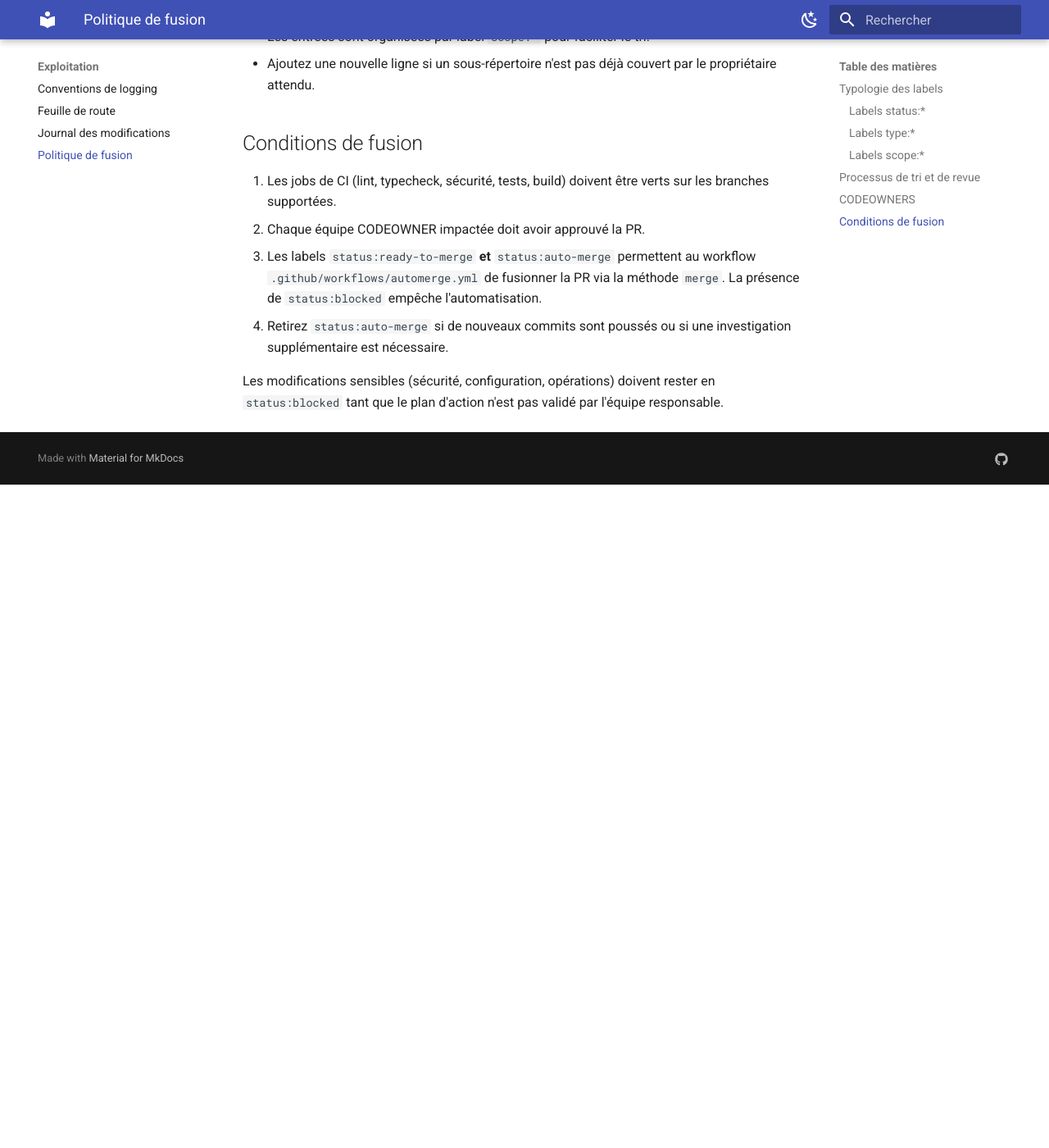
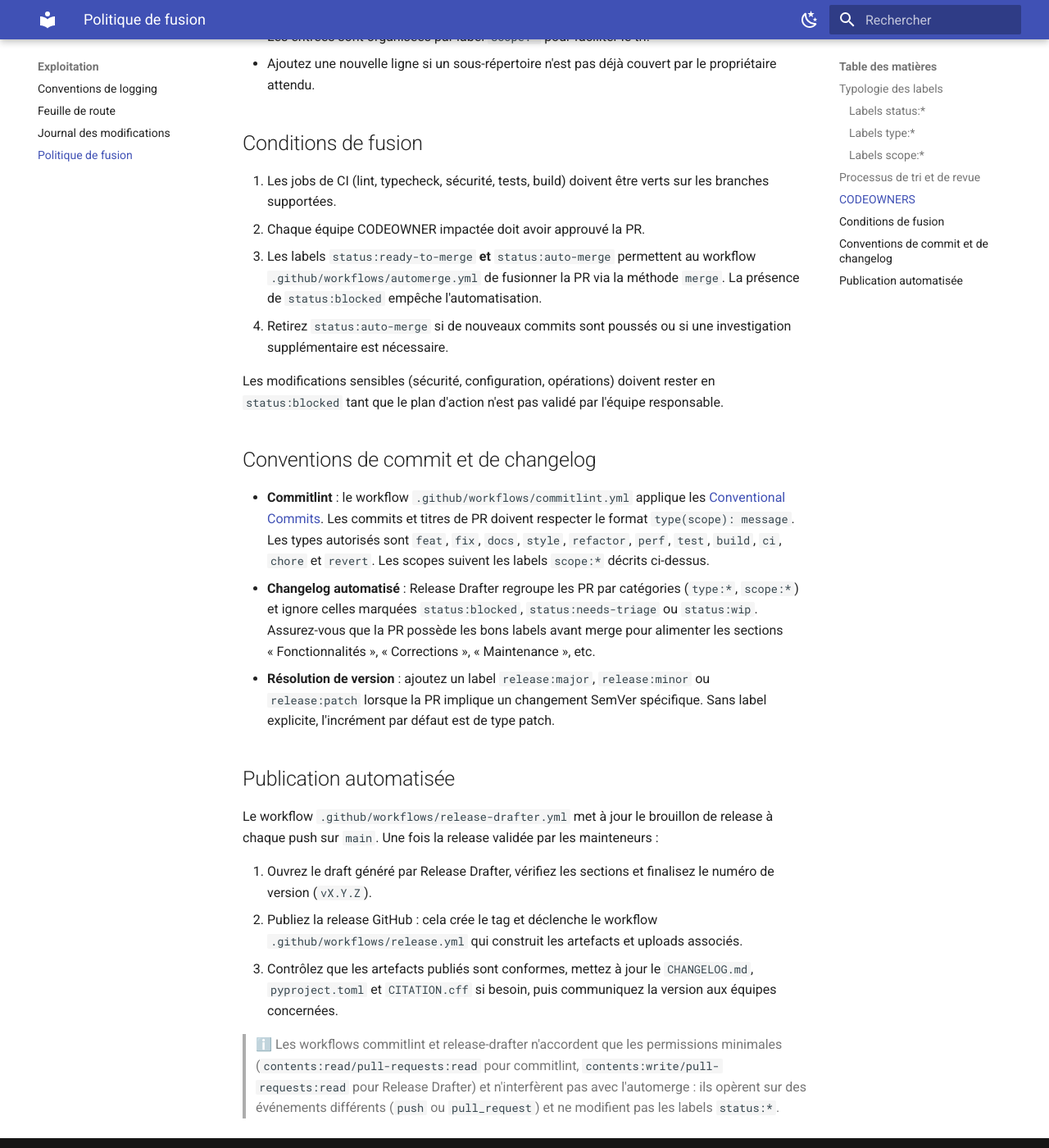
Before and after one commit to francis18georges-png/Watcher, an MkDocs documentation site: the page built from docs/merge-policy.md, in a window 1280 px wide and 1400 px high, scrolled down 2775 px. Shown: the whole window at 82% size. Built offline with MkDocs 1.6.1 and Material for MkDocs 9.7.7, drawn with Linux system fonts in a browser that asks for light colours; before the commit the page ends 3366 px from its top, so only the background shows below that.

Commit message:
ci: add commitlint and release drafter workflows (#384)

```diff
--- a/docs/merge-policy.md
+++ b/docs/merge-policy.md
@@ -102,3 +102,42 @@ assure que les équipes adéquates sont sollicitées. Quelques principes :
 Les modifications sensibles (sécurité, configuration, opérations) doivent
 rester en `status:blocked` tant que le plan d'action n'est pas validé par
 l'équipe responsable.
+
+## Conventions de commit et de changelog
+
+- **Commitlint** : le workflow `.github/workflows/commitlint.yml` applique les
+  [Conventional Commits](https://www.conventionalcommits.org/fr/v1.0.0/). Les
+  commits et titres de PR doivent respecter le format `type(scope): message`.
+  Les types autorisés sont `feat`, `fix`, `docs`, `style`, `refactor`, `perf`,
+  `test`, `build`, `ci`, `chore` et `revert`. Les scopes suivent les labels
+  `scope:*` décrits ci-dessus.
+- **Changelog automatisé** : Release Drafter regroupe les PR par catégories
+  (`type:*`, `scope:*`) et ignore celles marquées `status:blocked`,
+  `status:needs-triage` ou `status:wip`. Assurez-vous que la PR possède les
+  bons labels avant merge pour alimenter les sections « Fonctionnalités »,
+  « Corrections », « Maintenance », etc.
+- **Résolution de version** : ajoutez un label `release:major`,
+  `release:minor` ou `release:patch` lorsque la PR implique un changement
+  SemVer spécifique. Sans label explicite, l'incrément par défaut est de type
+  patch.
+
+## Publication automatisée
+
+Le workflow `.github/workflows/release-drafter.yml` met à jour le brouillon de
+release à chaque push sur `main`. Une fois la release validée par les
+mainteneurs :
+
+1. Ouvrez le draft généré par Release Drafter, vérifiez les sections et
+   finalisez le numéro de version (`vX.Y.Z`).
+2. Publiez la release GitHub : cela crée le tag et déclenche le workflow
+   `.github/workflows/release.yml` qui construit les artefacts et uploads
+   associés.
+3. Contrôlez que les artefacts publiés sont conformes, mettez à jour le
+   `CHANGELOG.md`, `pyproject.toml` et `CITATION.cff` si besoin, puis
+   communiquez la version aux équipes concernées.
+
+> ℹ️ Les workflows commitlint et release-drafter n'accordent que les
+> permissions minimales (`contents:read/pull-requests:read` pour commitlint,
+> `contents:write/pull-requests:read` pour Release Drafter) et n'interfèrent
+> pas avec l'automerge : ils opèrent sur des événements différents (`push` ou
+> `pull_request`) et ne modifient pas les labels `status:*`.
```
Also changed, not shown: CONTRIBUTING.md (+34 -0 lines), commitlint.config.cjs (added, +8 -0 lines), 3 other files.
